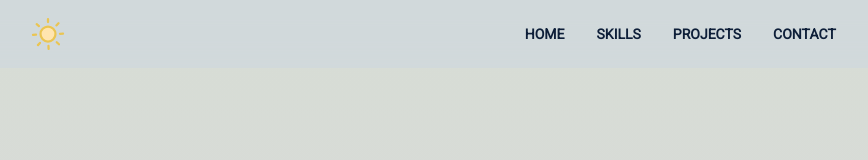
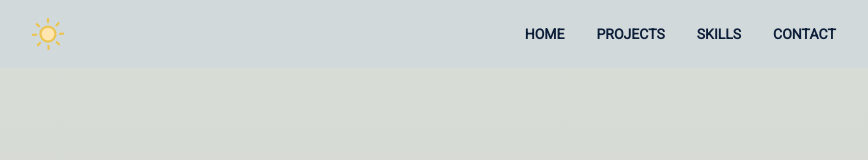
Before and after one commit to hugodanielcabral/portfolio, a React (Vite) app: page / in a window 1280 px wide. Shown: the top 160 px of the page, without its empty margins (197-1065 px from the left). Built offline with nearby package versions, Linux system fonts and the light colour scheme.

Commit message:
updated header links position

```diff
--- a/src/components/header/Header.jsx
+++ b/src/components/header/Header.jsx
@@ -45,10 +45,10 @@ export const Header = () => {
                   <a href="#home">HOME</a>
                 </li>
                 <li>
-                  <a href="#skills">SKILLS</a>
+                  <a href="#projects">PROJECTS</a>
                 </li>
                 <li>
-                  <a href="#projects">PROJECTS</a>
+                  <a href="#skills">SKILLS</a>
                 </li>
                 <li>
                   <a href="#contact">CONTACT</a>
@@ -64,10 +64,10 @@ export const Header = () => {
                     <a href="#home">HOME</a>
                   </li>
                   <li>
-                    <a href="#skills">SKILLS</a>
+                    <a href="#projects">PROJECTS</a>
                   </li>
                   <li>
-                    <a href="#projects">PROJECTS</a>
+                    <a href="#skills">SKILLS</a>
                   </li>
                   <li>
                     <a href="#contact">CONTACT</a>
```
